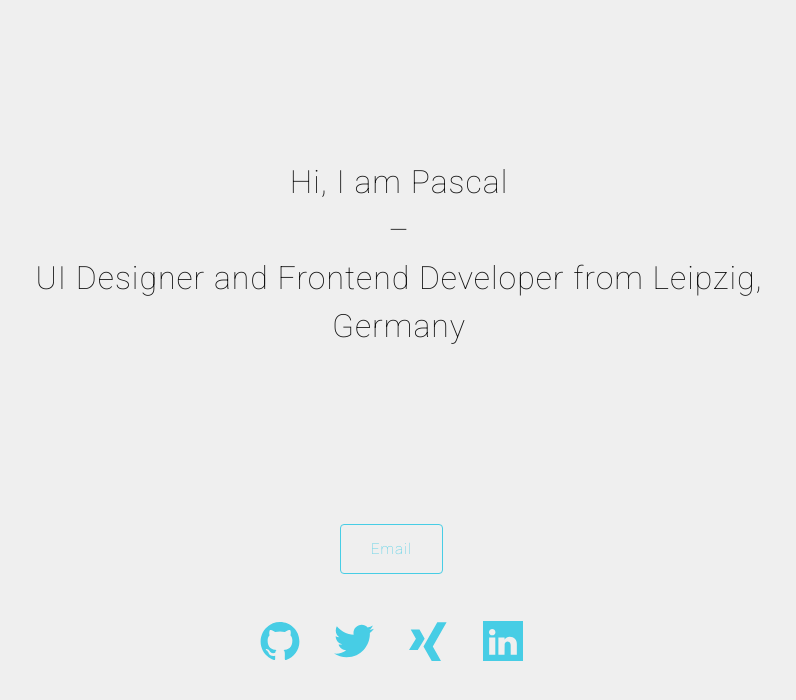
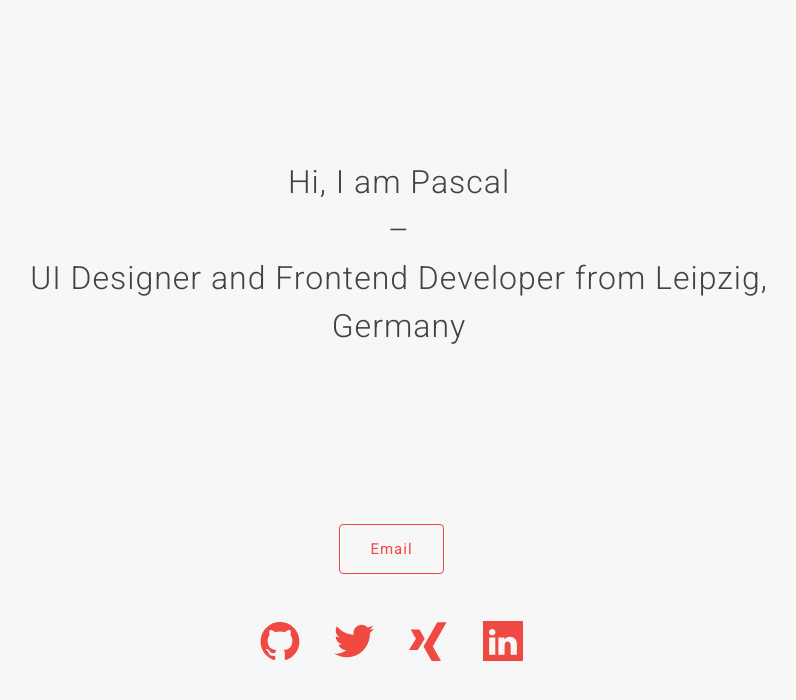
Before and after one commit to paesku/paesku.github.io, a Jekyll site: the page built from index.html, in a window 1280 px wide. Shown: the top 700 px of the page, without its empty margins (241-1037 px from the left). Built offline with Jekyll 4.4.1, drawn with Linux system fonts in a browser that asks for light colours.

Commit message:
new styles and mixins

```diff
--- a/_sass/_base.scss
+++ b/_sass/_base.scss
@@ -81,7 +81,8 @@
  * Headings
  */
 h1, h2, h3, h4, h5, h6 {
-    font-weight: 100;
+    font-weight: $heading-font-weight;
+    color: $heading-font-color;
 }
 
 
--- a/_sass/_buttons.scss
+++ b/_sass/_buttons.scss
@@ -1,12 +1,25 @@
+@mixin button($text-color, $bg-color) {
+    border-color: $bg-color;
+    background-color: transparent;
+    &:hover {
+        color: $text-color;
+        background-color: lighten($bg-color, 2%);
+    }
+}
+
 .button {
     padding: $spacing-unit / 2 $spacing-unit;
-    &:hover{
-            a & {
-              text-decoration: none !important;
-              color: red;
-              }
+    font-weight: $button-font-weight;
+    &:hover {
+        a & {
+            text-decoration: none !important;
         }
-
+    }
+    -webkit-transition: background-color 300ms ease;
+    -moz-transition: background-color 300ms ease;
+    -ms-transition: background-color 300ms ease;
+    -o-transition: background-color 300ms ease;
+    transition: background-color 300ms ease;
     -webkit-border-radius: $base-radius * 2;
     border-radius: $base-radius * 2;
 }
@@ -17,15 +30,5 @@
 }
 
 .button-primary {
-    border-color: $brand-color;
-    background-color: transparent;
-    -webkit-transition: background-color 300ms ease;
-       -moz-transition: background-color 300ms ease;
-        -ms-transition: background-color 300ms ease;
-         -o-transition: background-color 300ms ease;
-            transition: background-color 300ms ease;
-    &:hover{
-        color: #fff;
-        background-color: $brand-color;
-    }
+    @include button(#fff, $brand-color);
 }
--- a/_sass/_icons.scss
+++ b/_sass/_icons.scss
@@ -13,6 +13,6 @@
     -o-transition: ease 200ms all;
     transition: ease 200ms all;
     &:hover {
-        color: lighten($grey-color, 10%);
+        color: lighten($brand-color, 10%);
     }
 }
--- a/_sass/_layout.scss
+++ b/_sass/_layout.scss
@@ -77,7 +77,7 @@
 .home {
     margin: 8rem 0;
     @include media-query($on-laptop){
-       margin: 3rem 0;
+       margin: 2rem 0;
     }
 }
 
--- a/_sass/_variables.scss
+++ b/_sass/_variables.scss
@@ -7,8 +7,8 @@
 $spacing-unit:     30px;
 
 $text-color:       #111;
-$background-color: #efefef;
-$brand-color:      #47cde5;
+$background-color: #f7f7f7;
+$brand-color:      #ef4942; //#47cde5;
 
 $grey-color:       #828282;
 $grey-color-light: lighten($grey-color, 40%);
@@ -20,6 +20,10 @@
 $on-palm:          600px;
 $on-laptop:        800px;
 
+$heading-font-weight: 300;
+$heading-font-color: $grey-color-dark;
+$button-font-weight: 400;
 
-
+$button-brand: $brand-color;
+$button-default: $grey-color;
 $base-radius: 2px;
--- a/css/main.scss
+++ b/css/main.scss
@@ -1,12 +1,12 @@
 ---
 # Only the main Sass file needs front matter (the dashes are enough)
 ---
-@charset "utf-8";
+@charset 'utf-8';
 
 
 
 
-@import url(http://fonts.googleapis.com/css?family=Roboto:100,300);
+@import url(http://fonts.googleapis.com/css?family=Roboto:100,300,400);
 
 // Using media queries with like this:
 // @include media-query($on-palm) {
@@ -16,19 +16,19 @@
 //     }
 // }
 @mixin media-query($device) {
-    @media screen and (max-width: $device) {
-        @content;
-    }
+  @media screen and (max-width: $device) {
+    @content;
+  }
 }
 
 
 
 // Import partials from `sass_dir` (defaults to `_sass`)
 @import
-        "variables",
-        "base",
-        "layout",
-        "syntax-highlighting",
-        "buttons",
-        "icons"
+  'variables',
+  'base',
+  'layout',
+  'syntax-highlighting',
+  'buttons',
+  'icons'
 ;
```
